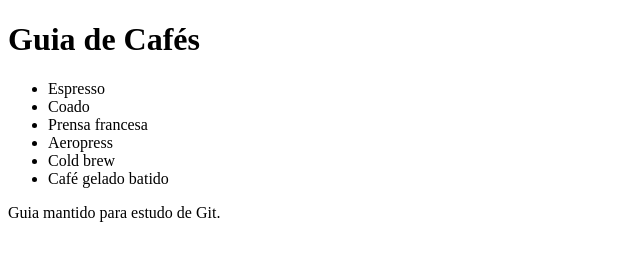
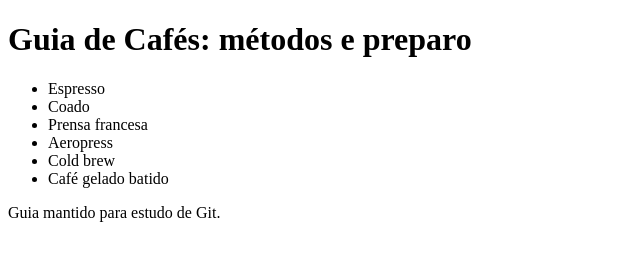
Before and after one commit to FelipeManchester/git-guia-de-cafes, a plain HTML site: page index.html in a window 1280 px wide. Shown: the whole page, without its empty margins (0-640 px from the left). Drawn offline with Linux system fonts and the light colour scheme.

Commit message:
Deixa o título descritivo

```diff
--- a/index.html
+++ b/index.html
@@ -5,7 +5,7 @@
     <title>Guia de Cafés</title>
   </head>
   <body>
-    <h1>Guia de Cafés</h1>
+    <h1>Guia de Cafés: métodos e preparo</h1>
     <ul>
       <li>Espresso</li>
       <li>Coado</li>
```
